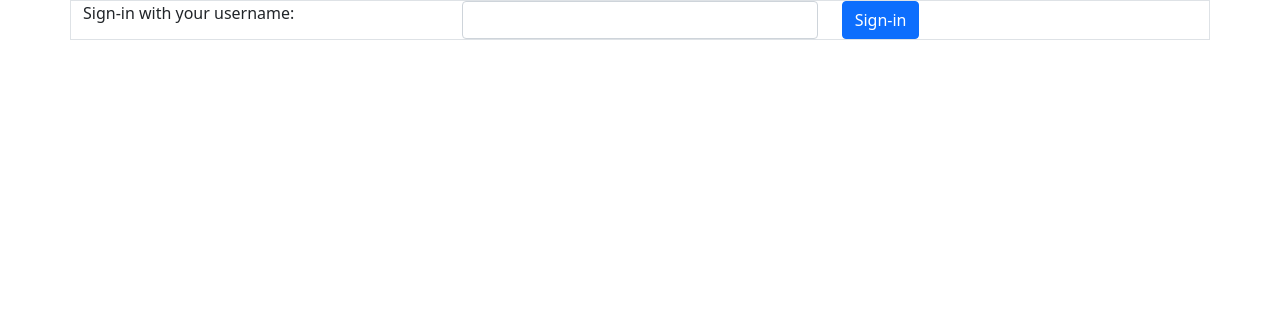
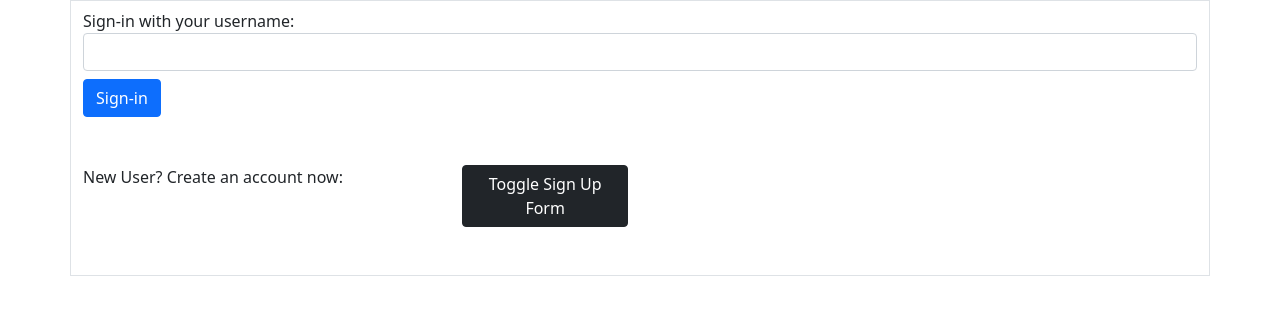
Before and after one commit to aimanjaffer/messaging-app-frontend, a React (Create React App) app: page / in a window 1280 px wide. Shown: the top 314 px of the page. Built offline with nearby package versions, Linux system fonts and the light colour scheme.

Commit message:
sign up flow and form validation improved

```diff
--- a/src/App.js
+++ b/src/App.js
@@ -1,16 +1,46 @@
 import './App.css';
 import 'bootstrap/dist/css/bootstrap.min.css';
+import Container from 'react-bootstrap/Container';
 import HomeComponent from './HomeComponent';
 import LoginComponent from './LoginComponent';
 import React, { useState } from "react";
+import Button from 'react-bootstrap/Button';
+import Row from 'react-bootstrap/Row';
+import Col from 'react-bootstrap/Col';
+import SignUpComponent from './SignUpComponent';
 function App() {
   const [isUserLoggedIn, setUserLoggedIn] = useState(false);
   const [username, setUsername] = useState('');
+  const [signUpFormVisible, setsignUpFormVisible] = useState(false);
+  const [signUpSuccess, setSignUpSuccess] = useState(false);
   function callbackOnLoginSubmission(usernameFromLoginComponent, isLoginSuccessful){
     setUserLoggedIn(isLoginSuccessful);
     setUsername(usernameFromLoginComponent);
+
   }
-  return (isUserLoggedIn? <HomeComponent loggedInUser={username}/> : <LoginComponent callback={callbackOnLoginSubmission}/>);
+  function callbackOnSignUpFormSubmission(signUpSuccessful){
+    //console.log("sign up successful? ", signUpSuccessful);
+    if(signUpSuccessful){
+      setsignUpFormVisible(false);
+      setSignUpSuccess(true);
+    }
+  }
+  return (
+    <>
+    {isUserLoggedIn? <HomeComponent loggedInUser={username}/> :
+    <Container className="align-items-center border">
+    <LoginComponent callback={callbackOnLoginSubmission}/>
+    <Row className="my-5">
+      <Col md={4}><p>New User? Create an account now: </p></Col>
+      <Col md={2}><Button variant="dark" onClick={()=> setsignUpFormVisible((val)=> !val)}>Toggle Sign Up Form</Button></Col>
+      </Row>
+    {signUpFormVisible && <SignUpComponent callback={callbackOnSignUpFormSubmission}/>}
+    {signUpSuccess && <p>Your Account was successfully created! Please Login using your username.</p>}
+    </Container>
+    }
+
+    </>
+    );
 }
 
 export default App;
--- a/src/LoginComponent.js
+++ b/src/LoginComponent.js
@@ -1,15 +1,14 @@
 import React from "react";
 import { useForm } from "react-hook-form";
-import Container from 'react-bootstrap/Container';
 import Button from 'react-bootstrap/Button';
 import Form from 'react-bootstrap/Form';
 import Row from 'react-bootstrap/Row';
-import Col from 'react-bootstrap/Col';
+import { FormGroup } from "react-bootstrap";
 function LoginComponent(props) {
-    const { register, handleSubmit, formState: { errors }, getValues } = useForm();
+    const { register, handleSubmit, setError, formState: { errors }, getValues } = useForm();
 
     const formSubmissionHandler = (e) => {
-      let userName = getValues('usernameField').toLowerCase();
+      let userName = getValues('usernameField').toLowerCase();//TODO: Do this check in backend instead
       const requestOptions = {
         method: 'POST',
         headers: { 'Content-Type': 'application/json' },
@@ -20,26 +19,38 @@ function LoginComponent(props) {
           .then((response) => {
             if(response != null && response.loginSuccessful){
                 props.callback(userName, response.loginSuccessful);
+            }else{
+              setError("usernameField", {
+                type: "loginFailed",
+                message: "Login Failed! Username is not valid",
+              });
             }
           });
     }
 
     return (
-      <Container className="align-items-center border">
 
-      <form onSubmit={handleSubmit(formSubmissionHandler)}>
-      <Row>
-        <Col><label htmlFor="usernameField">Sign-in with your username:</label></Col>
-        <Col><Form.Control type="text" {...register("usernameField", { required: true, pattern: /^[A-Za-z0-9_.]+$/i })} /></Col>
-        <Col><Button variant="primary" type="submit" >Sign-in</Button></Col>
+
+      <Form noValidate onSubmit={handleSubmit(formSubmissionHandler)}>
+      <Row className="my-2">
+        <FormGroup>
+          <label htmlFor="usernameField">Sign-in with your username:</label>
+        <Form.Control isInvalid={errors.usernameField} type="text" {...register("usernameField", { required: true, pattern: /^[A-Za-z0-9_.]+$/i })} />
+        <Form.Control.Feedback type="invalid">
+          {errors.usernameField?.type ==='required' && "Username is required"}
+          {errors.usernameField?.type ==='pattern' && "No special characters allowed in Username"}
+          {errors.usernameField?.type ==='loginFailed' && errors.usernameField?.message}
+        </Form.Control.Feedback>
+        </FormGroup>
+        </Row>
+        <Row className="my-2">
+        <FormGroup>
+        <Button variant="primary" type="submit" >Sign-in</Button>
+        </FormGroup>
       </Row>
-      <Row>
-        {errors.usernameField?.type ==='required' && <span>This field is required</span>}
-        {errors.usernameField?.type ==='pattern' && <span>No special characters allowed in username</span>}
-      </Row>
-      </form>
+      </Form>
 
-      </Container>
+
     );
   }
   export default LoginComponent;
--- /dev/null
+++ b/src/SignUpComponent.js
@@ -0,0 +1,89 @@
+import {React} from 'react';
+import { useForm } from "react-hook-form";
+import Form from 'react-bootstrap/Form';
+import Button from 'react-bootstrap/Button';
+import Row from 'react-bootstrap/Row';
+import Col from 'react-bootstrap/Col';
+import { FormGroup } from 'react-bootstrap';
+const SignUpComponent = (props) => {
+    const { register, handleSubmit, setError, formState: { errors }, getValues } = useForm();
+    //const [validated, setValidated] = useState(false);
+
+    const formSubmissionHandler = (e) => {
+        //console.log("validated value: ", validated);
+        //setValidated(true);
+        let userName = getValues('usernameField');
+        //console.log("submit handler called");
+        //console.log(e);
+        //console.log(errors.usernameField);
+        //console.log(username);
+        if(typeof userName !== "undefined"){
+            fetch(`https://messaging-app-server.azurewebsites.net/validate/username/${userName}`)
+            .then(response => response.json())
+            .then((response) => {
+              if(response != null && response.validUserName){
+                    //console.log(username," is valid");
+                    let fullName = getValues('fullNameField');
+                    let date = new Date();
+                    let currentTime = date.getHours() +":"+ date.getMinutes();
+                    const requestOptions = {
+                    method: 'POST',
+                    headers: { 'Content-Type': 'application/json' },
+                    body: JSON.stringify({
+                        userName: userName,
+                        FullName: fullName,
+                        lastSeenTime: currentTime
+                        })
+                    };
+                    fetch('https://messaging-app-server.azurewebsites.net/users/new', requestOptions)
+                        .then(response => response.json())
+                        .then((response) => {
+                        if(response != null && response.signUpSuccessful){
+                            props.callback(response.signUpSuccessful);
+                        }
+                        });
+              }else{
+                //console.log(username," is not valid");
+                  setError("usernameField", {
+                    type: "usernameNotAvailable",
+                    message: "This username is not available",
+                  });
+              }
+            });
+          }
+
+      }
+
+    return (
+
+        <Form noValidate onSubmit={handleSubmit(formSubmissionHandler)}>
+            <Row className="my-2">
+                <FormGroup>
+                <label htmlFor="usernameField">Username:</label>
+                <Form.Control isInvalid={errors.usernameField} type="text" {...register("usernameField", { required: true, pattern: /^[A-Za-z0-9_.]+$/i })} />
+                <Form.Control.Feedback type="invalid">
+                    {errors.usernameField?.type ==='required' && "Username is required"}
+                    {errors.usernameField?.type ==='pattern' && "No special characters allowed in Username"}
+                    {errors.usernameField?.type ==='usernameNotAvailable' && errors.usernameField?.message}
+                </Form.Control.Feedback>
+                </FormGroup>
+            </Row>
+            <Row className="my-2">
+            <FormGroup>
+            <label htmlFor="fullNameField">Full Name:</label>
+            <Form.Control isInvalid={errors.fullNameField} type="text" {...register("fullNameField", { required: true, pattern: /^[ A-Za-z0-9_.]+$/i })} />
+            <Form.Control.Feedback type="invalid">
+                {errors.fullNameField?.type ==='required' && "Full Name is required"}
+                {errors.fullNameField?.type ==='pattern' && "No special characters allowed in Full Name"}
+            </Form.Control.Feedback>
+            </FormGroup>
+            </Row>
+            <Row className="my-2">
+            <Col className="text-center"><Button variant="primary" type="submit" >Submit</Button></Col>
+            </Row>
+
+
+        </Form>
+);
+}
+export default SignUpComponent;
```
